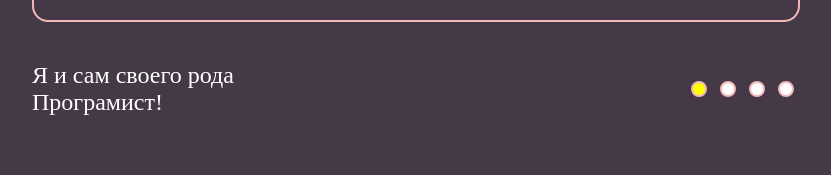
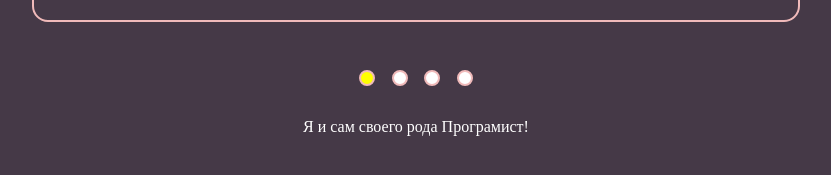
Before and after one commit to Siarheispivak/scc-mem-slider, a plain HTML site: page index.html in a window 1280 px wide. Shown: the part 577-752 px from the top of the page, without its empty margins (224-1055 px from the left). Drawn offline with Linux system fonts and the light colour scheme.

Commit message:
feat:add css mediaquery (`date -R`)

```diff
--- a/style.css
+++ b/style.css
@@ -134,3 +134,21 @@ img{
 #radio4:checked ~ .navigation >  .radio >  .button-4 > span{
     background-color: yellow;
 }
+
+
+
+@media (max-width: 1420px) {
+    .navigation{
+        flex-direction: column-reverse;
+        text-align: center;
+        gap: 1.5em;
+    }
+    .label{
+        width:60%;
+        font-size: 1rem;
+    }
+    .radio{
+        gap: 1rem;
+        justify-content: center;
+    }
+}
```
